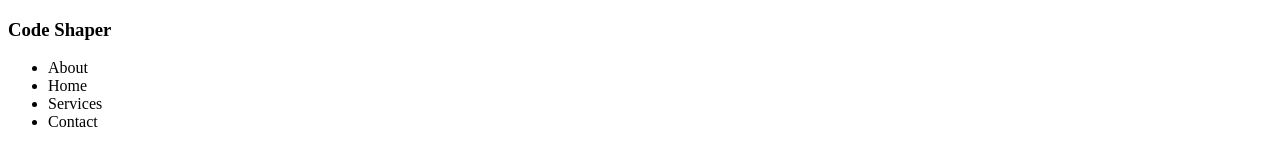
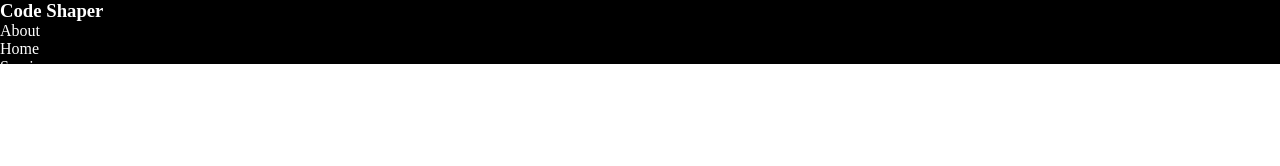
Before and after one commit to MRabhi65/demoCODES, a plain HTML site: page index.html in a window 1280 px wide. Drawn offline with Linux system fonts and the light colour scheme.

Commit message:
link stylesheet to html

```diff
--- a/index.html
+++ b/index.html
@@ -4,6 +4,7 @@
     <meta charset="UTF-8">
     <meta name="viewport" content="width=device-width, initial-scale=1.0">
     <title>Document</title>
+    <link rel="stylesheet" href="style.css">
 </head>
 <body>
     <nav>
--- /dev/null
+++ b/style.css
@@ -0,0 +1,10 @@
+*{
+    padding : 0;
+    margin : 0;
+}
+
+nav{
+    background-color : black;
+    color : white;
+    height : 4rem;
+}
```
